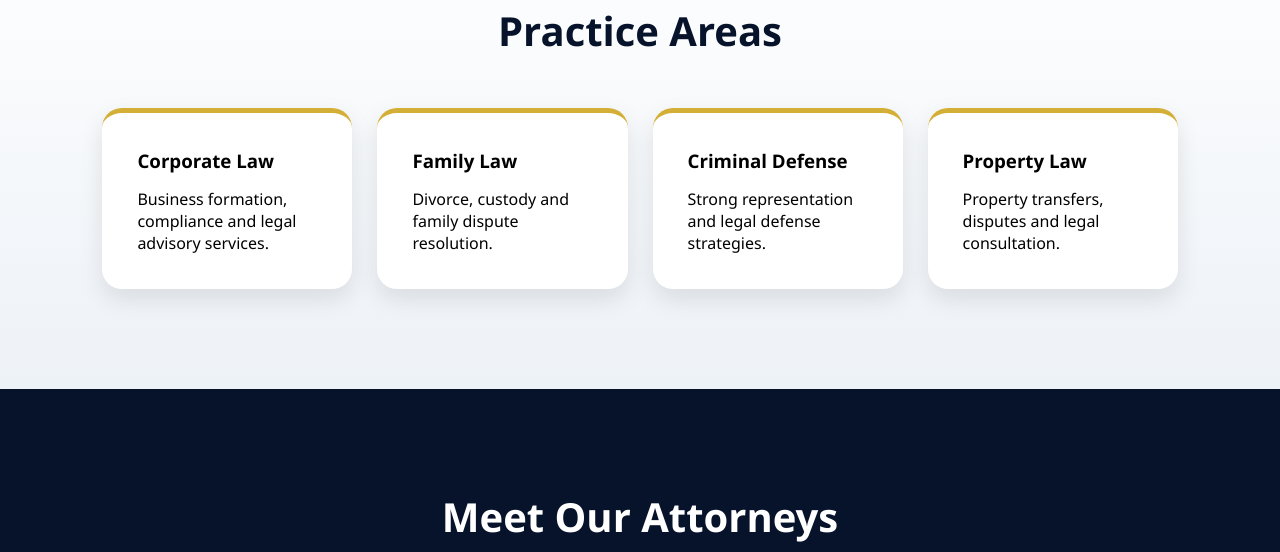
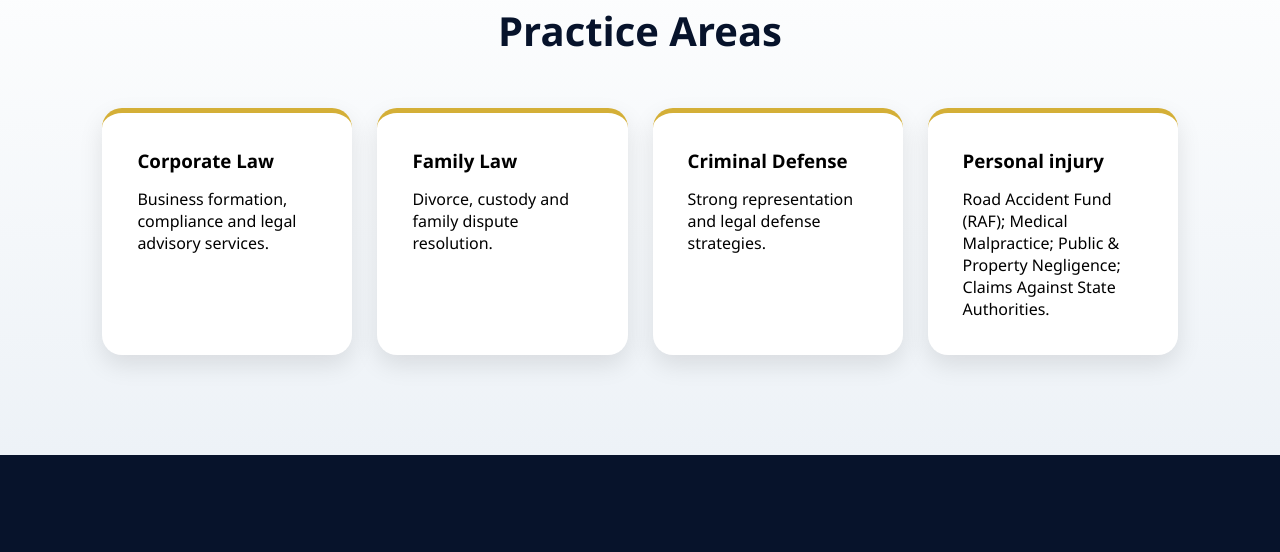
Before and after one commit to Tee01Pee/New-folder, a plain HTML site: page index.html in a window 1280 px wide. Shown: the part 1265-1817 px from the top of the page. Drawn offline with Linux system fonts and the light colour scheme.

Commit message:
ReplaceD Property Law with Personal Injury section

```diff
--- a/index.html
+++ b/index.html
@@ -90,8 +90,8 @@
         </div>
 
         <div class="service-card">
-            <h3>Property Law</h3>
-            <p>Property transfers, disputes and legal consultation.</p>
+            <h3>Personal injury</h3>
+            <p>Road Accident Fund (RAF); Medical Malpractice; Public & Property Negligence; Claims Against State Authorities.</p>
         </div>
 
     </div>
```
